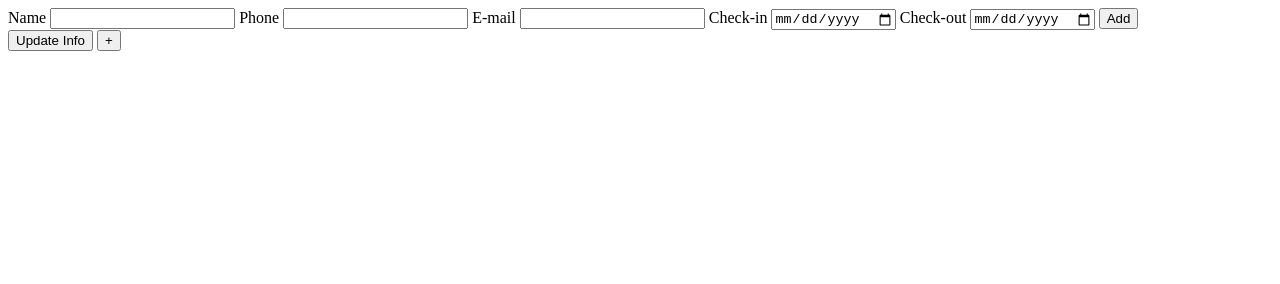
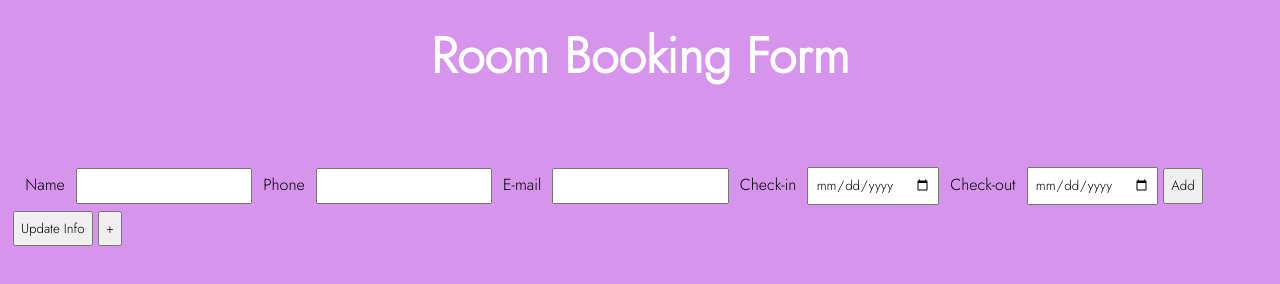
Before and after one commit to LuHeRiver/M-todo-CRUD-B-sico-Vanilla, a website: page index.html in a window 1280 px wide. Drawn offline with Linux system fonts and the light colour scheme.

Commit message:
add style.css

```diff
--- a/index.html
+++ b/index.html
@@ -3,19 +3,22 @@
 <head>
     <meta charset="UTF-8">
     <meta name="viewport" content="width=device-width, initial-scale=1.0">
-    <title>Document</title>
+    <link rel="stylesheet" href="/src/style.css">
+    <link href="https://fonts.googleapis.com/css2?family=Jost:wght@300&display=swap" rel="stylesheet">
+    <title>Room Booking Form</title>
 </head>
 <body>
+    <h1>Room Booking Form</h1>
     <form id="bookings-form">
     <label for="new-name">Name </label><input id="new-name" type="text">
     <label for="new-phone">Phone </label><input id="phone " type="text">
     <label for="new-email">E-mail </label><input id="email " type="email">
     <label for="new-checkin">Check-in </label><input id="checkin " type="date">
     <label for="new-checkout">Check-out </label><input id="checkout " type="date">
-    <button type="submit" onclick="createBookings()">Add</button>
+    <button type="submit" class="button-booking" onclick="createBookings()">Add</button>
 </form>
-<button onclick="printBookings()">Update Info</button>
-<button onclick="postBookings()">+</button>
+<button class="button-booking" onclick="printBookings()">Update Info</button>
+<button class="button-booking" onclick="postBookings()">+</button>
 <section id="booking-list">
 
 </section>
--- /dev/null
+++ b/src/style.css
@@ -0,0 +1,18 @@
+*{
+    margin:0;
+    padding: 0.5%;
+    box-sizing:border-box;
+    font-family: 'Jost', sans-serif;
+  }
+
+body{
+  background-color: rgb(214, 148, 236);
+}
+
+h1 {
+    display: flex;
+    justify-content: center;
+    color: white;
+    font-size: 50px;
+    margin-bottom: 5%;
+}
```
Also changed, not shown: SERVER/db.json (+4 -4 lines), package.json (+3 -10 lines), 1 other file.
